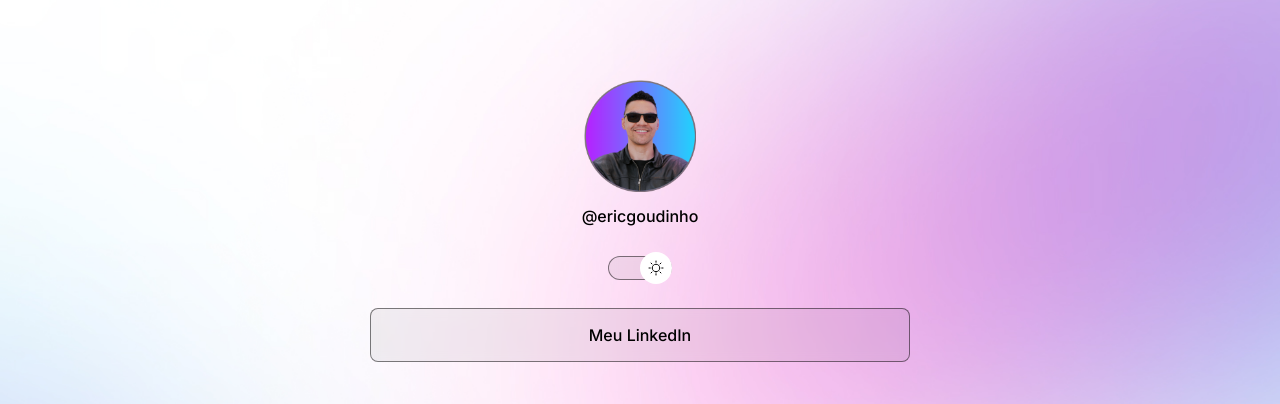
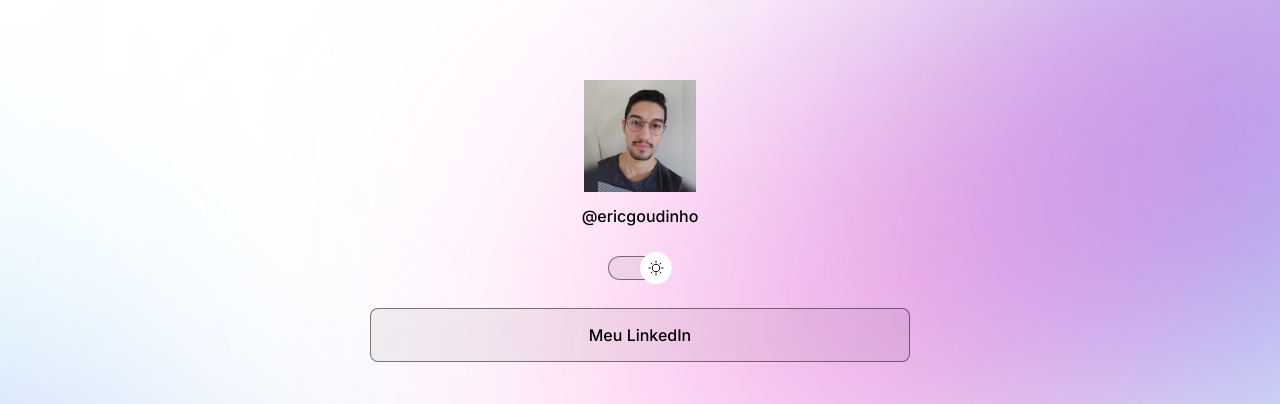
Before and after one commit to ericgoudinho/projeto-one, a plain HTML site: page vscode/index.html in a window 1280 px wide. Shown: the top 404 px of the page. Drawn offline with nearby package versions, Linux system fonts and the light colour scheme.

Commit message:
changed picture profile

```diff
--- a/vscode/index.html
+++ b/vscode/index.html
@@ -16,7 +16,7 @@
 
  <div id="container">
     <div id="profile">
-        <img src="./assets/avatar-light.png" alt="foto sorrindo">
+        <img src="./assets/eu.png" alt="foto eu">
 
         <p>@ericgoudinho</p>
     </div>
```
Also changed, not shown: vscode/assets/eu.png (added).
